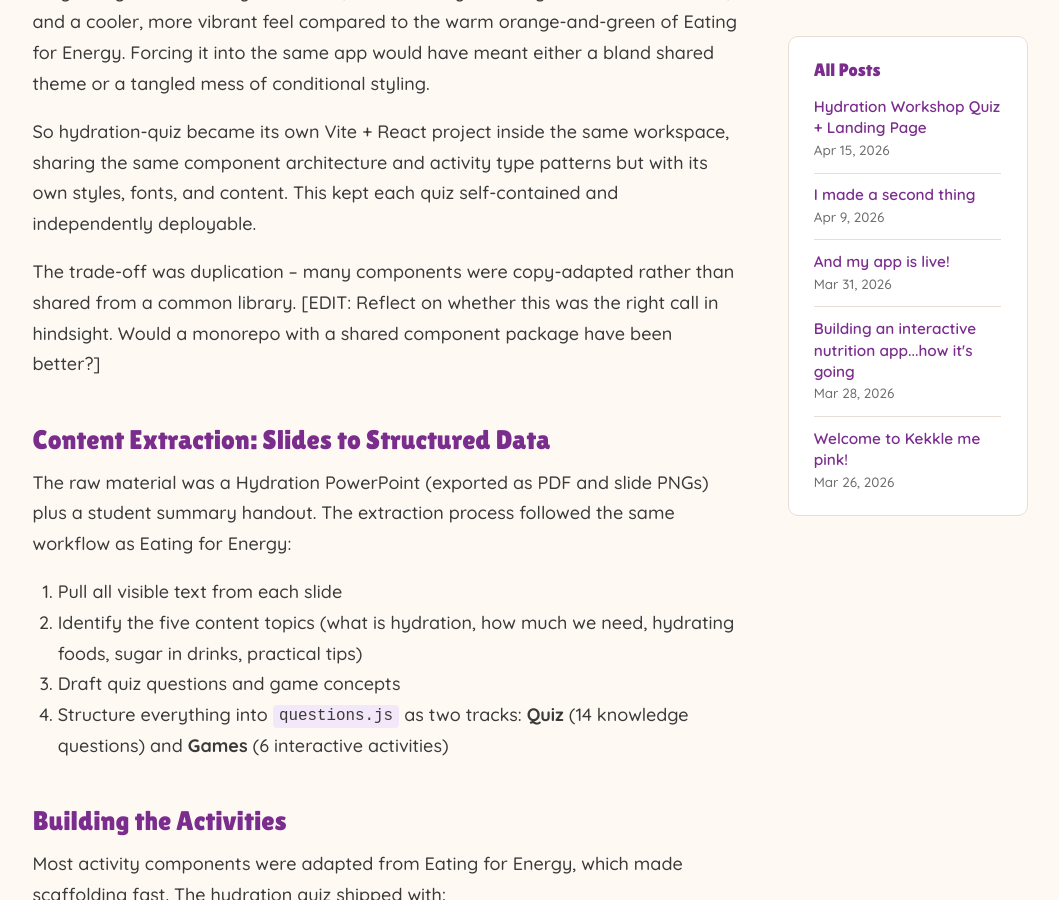
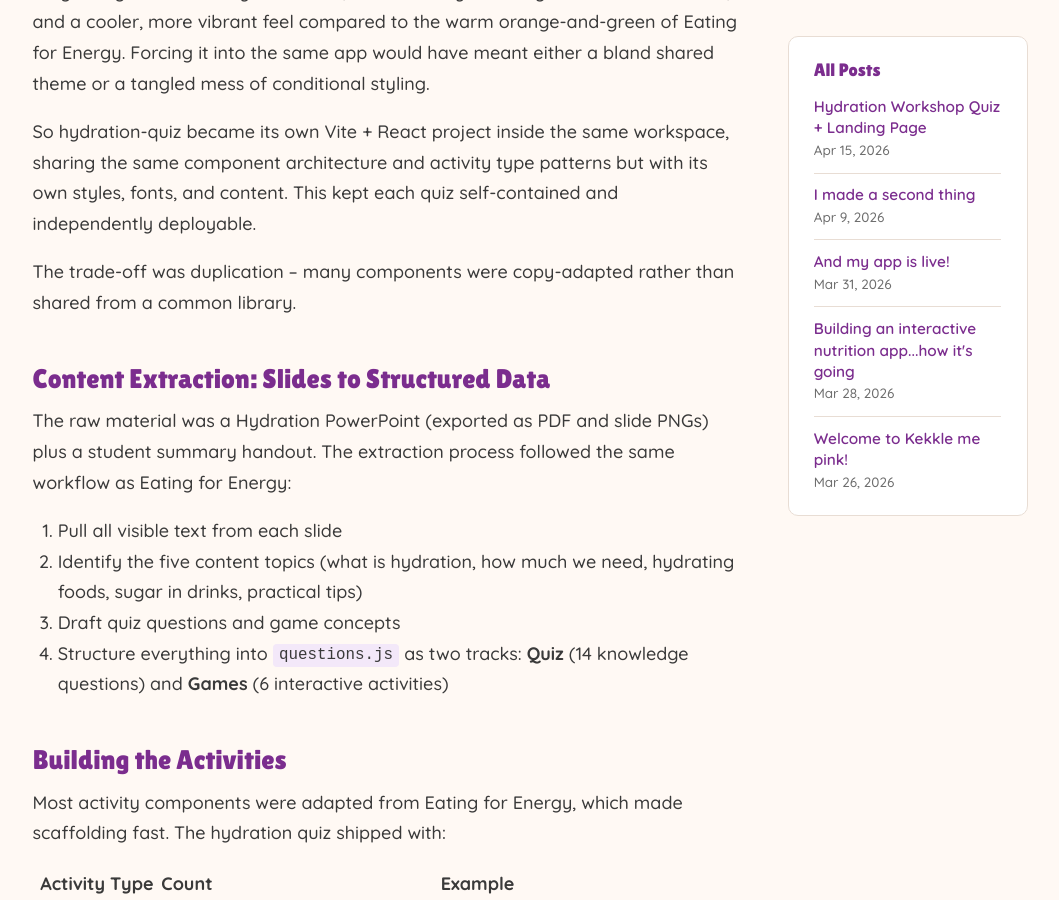
Before and after one commit to Kekkle/kekkles-korner, a Jekyll site: the page built from _posts/2026-04-15-hydration-workshop-quiz-plus-landing-page.md, in a window 1280 px wide and 900 px high, scrolled down 530 px. Shown: the whole window, without its empty margins (110-1169 px from the left). Built offline with Jekyll 4.4.1, drawn with Linux system fonts in a browser that asks for light colours; some of the changed lines change nothing that is shown.

Commit message:
Update 2026-04-15-hydration-workshop-quiz-plus-landing-page.md

```diff
--- a/_posts/2026-04-15-hydration-workshop-quiz-plus-landing-page.md
+++ b/_posts/2026-04-15-hydration-workshop-quiz-plus-landing-page.md
@@ -11,7 +11,7 @@ The hydration content had a completely different visual identity -- a purple-to-
 
 So hydration-quiz became its own Vite + React project inside the same workspace, sharing the same component architecture and activity type patterns but with its own styles, fonts, and content. This kept each quiz self-contained and independently deployable.
 
-The trade-off was duplication -- many components were copy-adapted rather than shared from a common library. [EDIT: Reflect on whether this was the right call in hindsight. Would a monorepo with a shared component package have been better?]
+The trade-off was duplication -- many components were copy-adapted rather than shared from a common library.
 
 ## Content Extraction: Slides to Structured Data
 
@@ -37,6 +37,7 @@ Most activity components were adapted from Eating for Energy, which made scaffol
 | Create Drink | 1 | Build a flavoured water (drag ingredients into a glass) |
 | Emoji Select | 2 | Hydrating foods grid + urine colour check |
 | Water Fill | 1 | Guess the percentage of water in bodies |
+
 
 **20 total activities** across 9 activity types, with one new activity ("Water Fill") requiring a bit more iteration to look acceptable.
 
@@ -79,13 +80,14 @@ This is where the project scope quietly expanded. With two quizzes now built, we
 5. **AI-assisted development compounds over time.** The AGENTS.md and PROJECT_PLAN.md files written for the first project became even more valuable for the second, because the AI already had a template to follow.
 
 
-## The Link
+## The Links
 
 Here is the final Hydration game: https://kekkle.github.io/eating-for-energy/hydration-quiz/
 
 Here is the landing page: https://kekkle.github.io/eating-for-energy
 
-(All projects are also stored under "Projects" for easy reference.)
+*(All projects are also stored under "Projects" for easy reference.)*
+
 
 ## What's Next
 
```
